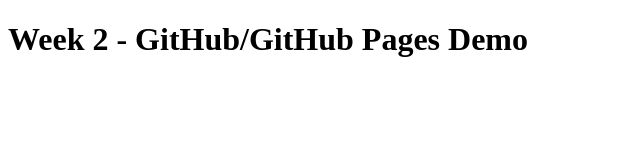
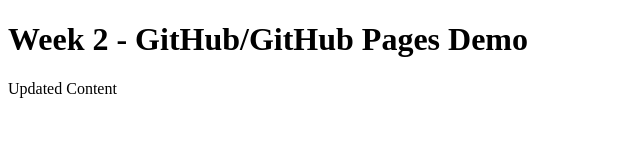
Before and after one commit to SusanaCajavilca/24W-JavaScript-03-Week02Demo02, a plain HTML site: page index.html in a window 1280 px wide. Shown: the whole page, without its empty margins (0-640 px from the left). Drawn offline with Linux system fonts and the light colour scheme.

Commit message:
updated paragraph tag

```diff
--- a/index.html
+++ b/index.html
@@ -7,5 +7,6 @@
 </head>
 <body>
     <h1>Week 2 - GitHub/GitHub Pages Demo</h1>
+    <p>Updated Content</p>
 </body>
 </html>
```
